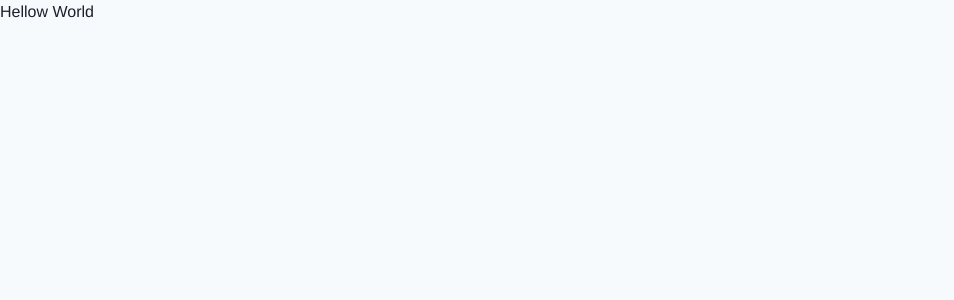
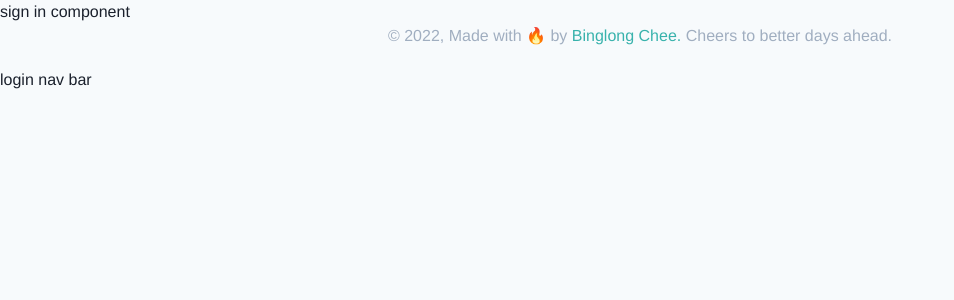
Before and after one commit to binglong2206/verifyy-cra, a React (Create React App) app: page / in a window 1280 px wide. Shown: the top 300 px of the page, without its empty margins (0-954 px from the left). Built offline with nearby package versions, Linux system fonts and the light colour scheme.

Commit message:
login page layout

```diff
--- a/src/views/Login.jsx
+++ b/src/views/Login.jsx
@@ -1,12 +1,29 @@
 import React from "react";
-import { Divider } from "@chakra-ui/react";
+import { Box, Portal } from "@chakra-ui/react";
+import Footer from '../components/Footer'
 
+export default function Pages() {
+  const navRef = React.useRef();
+  const wrapper = React.createRef();
+  React.useEffect(() => {
+    document.body.style.overflow = "unset";
+    // Specify how to clean up after this effect:
+    return function cleanup() {};
+  });
 
-const Login = () => {
-    return (
-        <div>Hellow World</div>
-    )
+  return (
+      <Box ref={navRef} w="100%">
+        <Portal containerRef={navRef}>
+        <div>login nav bar</div>
+        </Portal>
+        <Box w="100%">
+          <Box ref={wrapper} w="100%">
+           <div>sign in component</div>
+          </Box>
+        </Box>
+        <Box px="24px" mx="auto" width="1044px" maxW="100%">
+          <Footer />
+        </Box>
+      </Box>
+  );
 }
-
-
-export default Login
```
